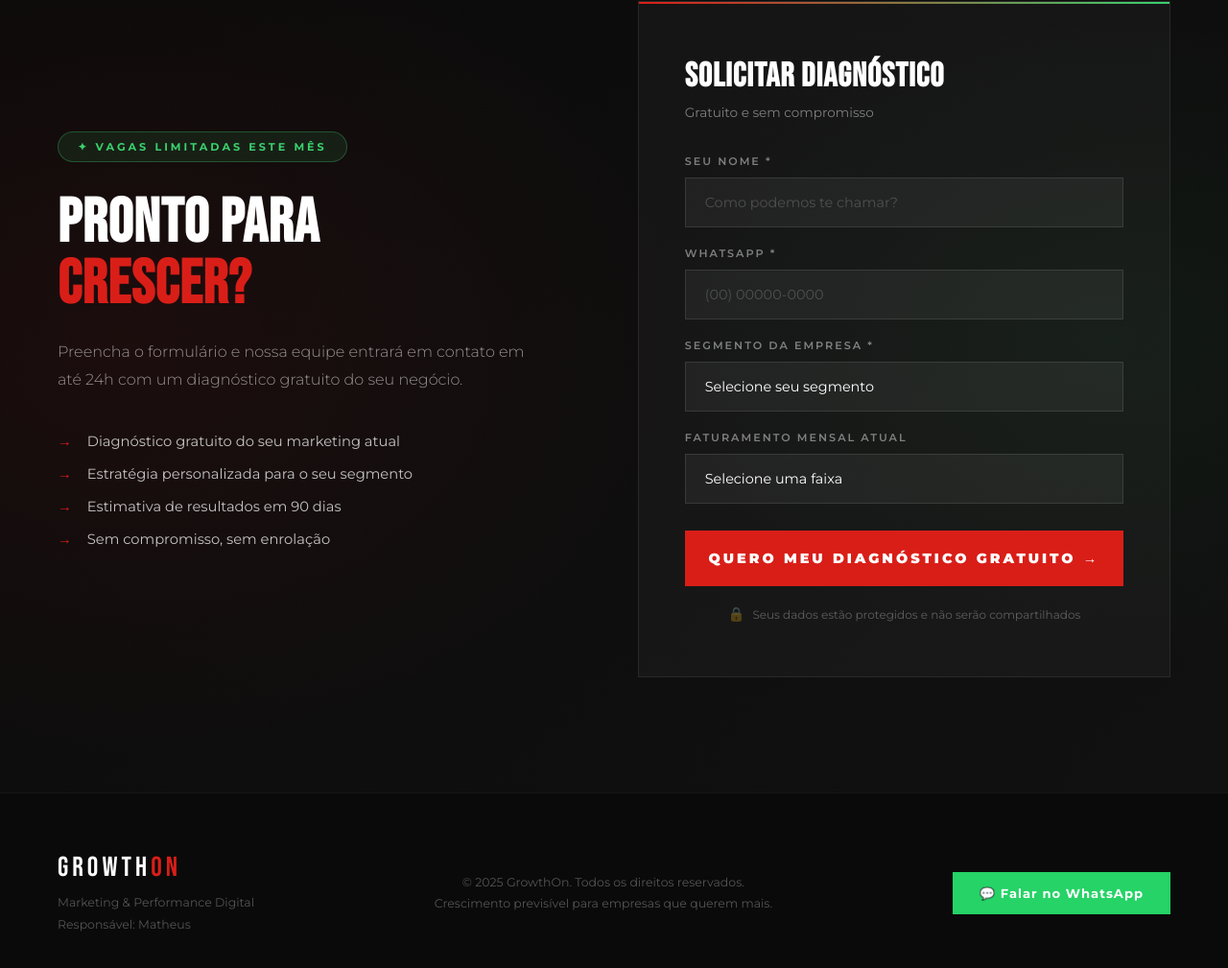
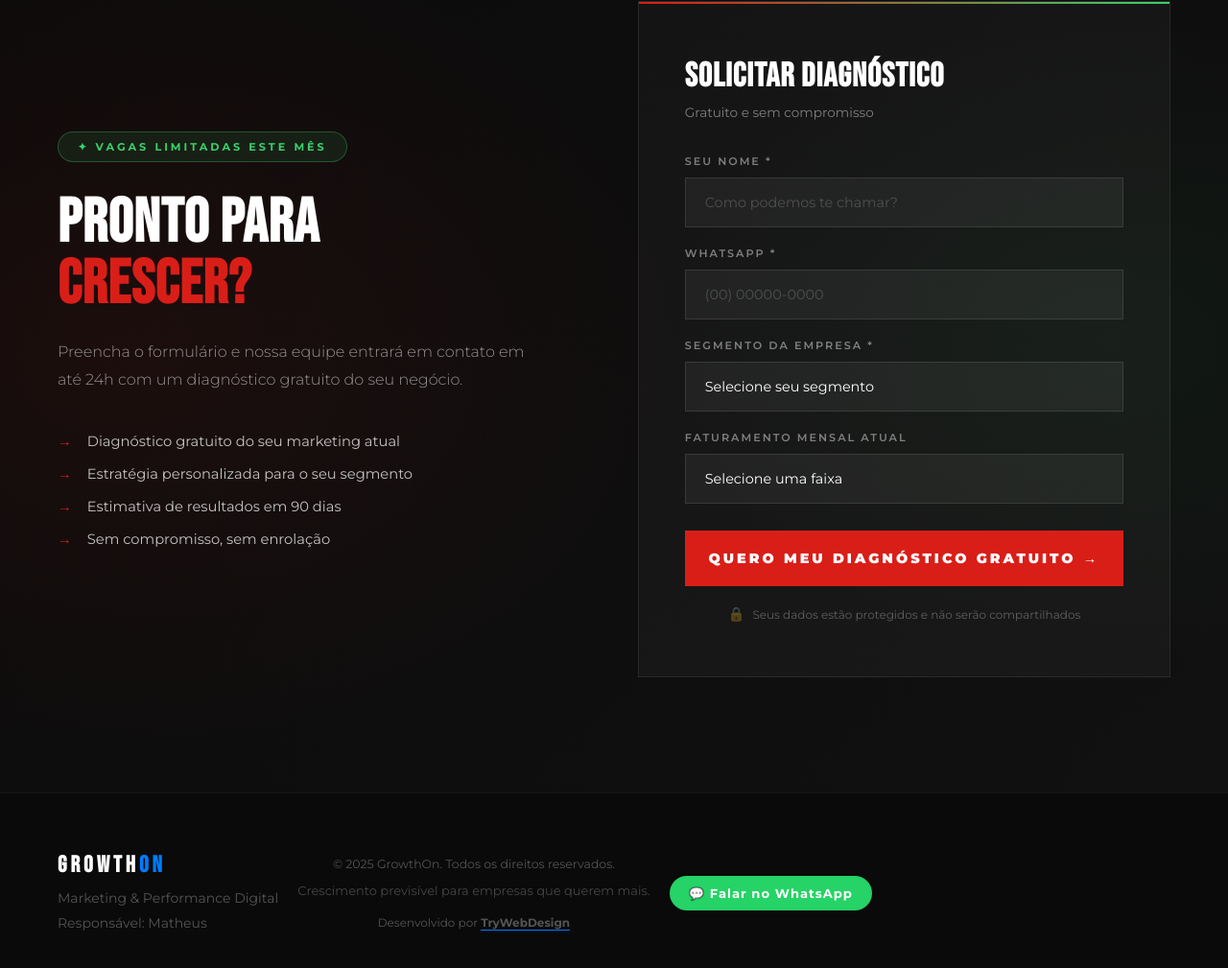
Before and after one commit to mmmariano/growth-on, a plain HTML site: page index.html in a window 1280 px wide. Shown: the part 6255-7264 px from the top of the page at 96% size. Drawn offline with Linux system fonts and the light colour scheme; animation ran at ten frames a second; a web font is replaced by a local one.

Commit message:
Update index.html

```diff
--- a/index.html
+++ b/index.html
@@ -1359,21 +1359,29 @@ body::after {
 
 <!-- FOOTER 31992831454 -->
 <footer>
-  <div>
-    <div class="footer-logo">Growth<span>On</span></div>
-    <p class="footer-info" style="margin-top:8px">Marketing & Performance Digital<br>Responsável: Matheus</p>
+  <div class="footer-content" style="display: flex; justify-content: space-between; align-items: center; flex-wrap: wrap; gap: 20px;">
+    <div>
+      <div class="footer-logo" style="font-size: 24px; font-weight: bold;">Growth<span style="color: #007bff;">On</span></div>
+      <p class="footer-info" style="margin-top:8px; font-size: 14px;">Marketing & Performance Digital<br>Responsável: Matheus</p>
+    </div>
+
+    <div class="footer-info" style="text-align:center">
+      <p style="margin: 0;">© 2025 GrowthOn. Todos os direitos reservados.</p>
+      <p style="margin: 5px 0; font-size: 13px; opacity: 0.8;">Crescimento previsível para empresas que querem mais.</p>
+      <!-- Crédito Adicionado Aqui -->
+      <p style="font-size: 12px; margin-top: 10px;">
+        Desenvolvido por <a href="https://trywebdesign.com.br" target="_blank" style="text-decoration: none; color: inherit; font-weight: bold; border-bottom: 1px solid #007bff;">TryWebDesign</a>
+      </p>
+    </div>
+
+    <a href="https://wa.me/5531992831454?text=Olá! Gostaria de um diagnóstico gratuito da GrowthOn." class="footer-wpp" target="_blank" style="background: #25d366; color: white; padding: 10px 20px; border-radius: 50px; text-decoration: none; font-weight: bold;">
+      💬 Falar no WhatsApp
+    </a>
   </div>
-  <div class="footer-info" style="text-align:center">
-    <p>© 2025 GrowthOn. Todos os direitos reservados.</p>
-    <p>Crescimento previsível para empresas que querem mais.</p>
-  </div>
-  <a href="https://wa.me/5544999761842?text=Olá! Gostaria de um diagnóstico gratuito da GrowthOn." class="footer-wpp" target="_blank">
-    💬 Falar no WhatsApp
-  </a>
 </footer>
 
 <!-- FLOATING CTA -->
-<a href="https://wa.me/5544999761842?text=Olá! Gostaria de um diagnóstico gratuito da GrowthOn." class="floating-cta" target="_blank" title="Falar no WhatsApp">💬</a>
+<a href="https://wa.me/5531992831454?text=Olá! Gostaria de um diagnóstico gratuito da GrowthOn." class="floating-cta" target="_blank" title="Falar no WhatsApp">💬</a>
 
 <script>
 // CURSOR
@@ -1502,7 +1510,7 @@ function submitForm() {
   const msg = `Olá! Vim pelo site da GrowthOn. 🎯\n\nNome: ${nome}\nSegmento: ${seg}\nFaturamento: ${fat}\n\nGostaria de solicitar um diagnóstico gratuito!`;
   document.getElementById('successOverlay').classList.add('show');
   setTimeout(() => {
-    window.open(`https://wa.me/5544999761842?text=${encodeURIComponent(msg)}`, '_blank');
+    window.open(`https://wa.me/5531992831454?text=${encodeURIComponent(msg)}`, '_blank');
   }, 1200);
 }
 
```
